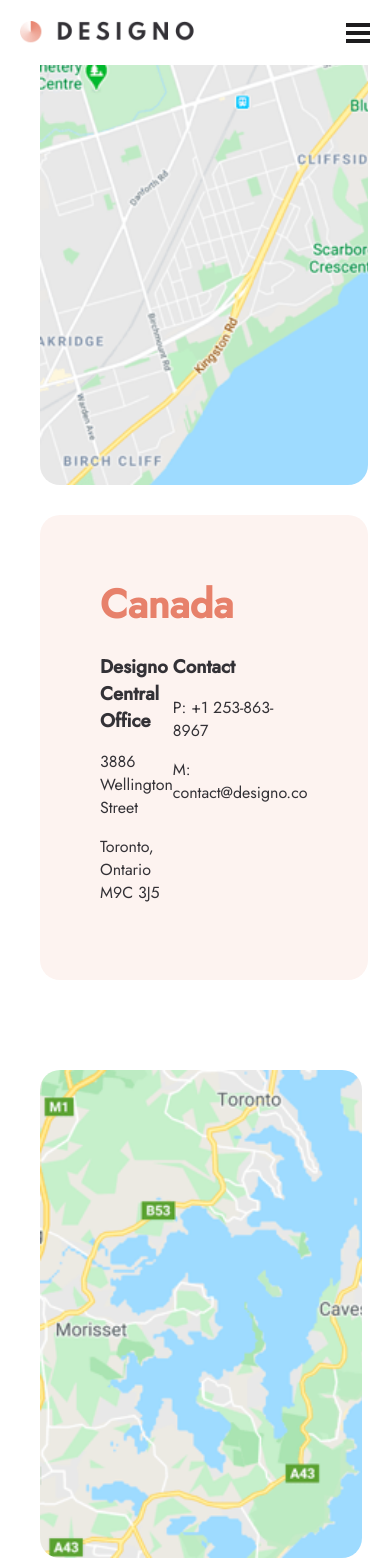
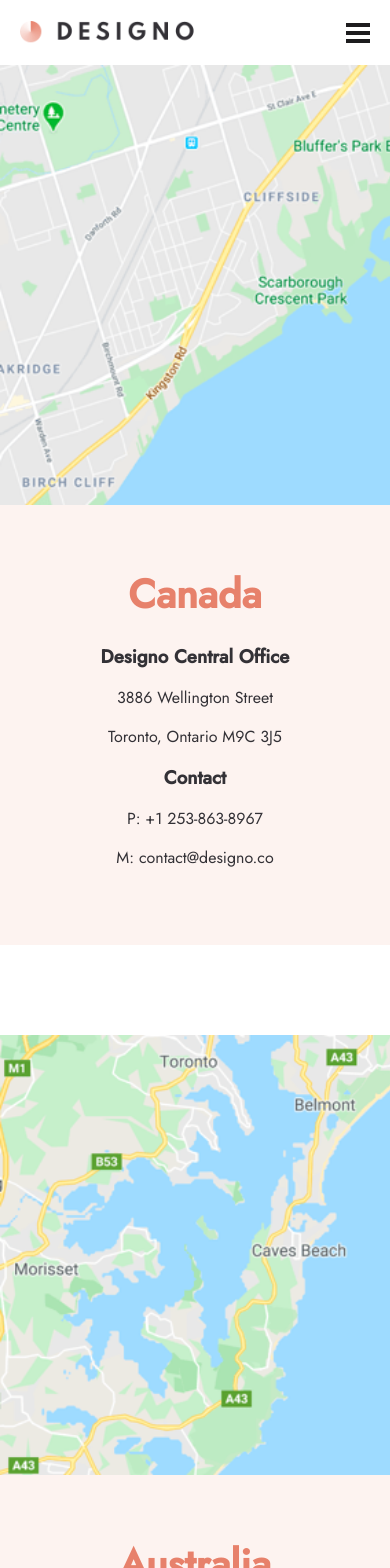
Before and after one commit to curlos/designo-agency-website, a Next.js app: page /locations in a window 390 px wide. Shown: the top 1568 px of the page. Built offline with nearby package versions, Linux system fonts and the light colour scheme.

Commit message:
Add mobile queries for locations page

```diff
--- a/components/CallToAction.js
+++ b/components/CallToAction.js
@@ -14,6 +14,8 @@ const Container = styled.div`
   margin-top: 90px;
   margin-bottom: -70px;
   position: relative;
+  margin-left: 70px;
+  margin-right: 70px;
 
   @media ${devices.tablet} {
     flex-direction: column;
--- a/components/LocationCountries.js
+++ b/components/LocationCountries.js
@@ -8,9 +8,14 @@ const Container = styled.div`
   flex-direction: column;
   gap: 20px;
   margin-bottom: 130px;
+  margin-top: 80px;
 
   @media ${devices.tablet} {
     gap: 90px;
+  };
+
+  @media ${devices.mobile} {
+    margin-top: 65px;
   };
 `
 
--- a/components/LocationCountry.js
+++ b/components/LocationCountry.js
@@ -11,6 +11,10 @@ const Container = styled.div`
     grid-template-columns: none;
     grid-template-rows: 1fr 1fr;
     gap: 30px;
+  };
+
+  @media ${devices.mobile} {
+    gap: 0px;
   };
 `
 
@@ -31,6 +35,12 @@ const CountryInfo = styled.div`
   @media ${devices.tablet} {
     padding: 60px;
   };
+
+  @media ${devices.mobile} {
+    border-radius: 0px;
+    text-align: center;
+    padding: 60px 40px;
+  };
 `
 
 const MapImage = styled.div`
@@ -43,11 +53,20 @@ const MapImage = styled.div`
   @media ${devices.tablet} {
     order: -1;
   };
+
+  @media ${devices.mobile} {
+    border-radius: 0px;
+  };
 `
 
 const AddressContact = styled.div`
   display: grid;
   grid-template-columns: 1fr 1fr;
+
+  @media ${devices.mobile} {
+    display: flex;
+    flex-direction: column;
+  };
 `
 
 const LocationCountry = ({ index, country }) => {
--- a/pages/locations/index.js
+++ b/pages/locations/index.js
@@ -6,15 +6,6 @@ import LocationCountries from '../../components/LocationCountries'
 import CallToAction from '../../components/CallToAction'
 import Footer from '../../components/Footer'
 import { devices } from '../../styles/media_queries'
-
-const Container = styled.main`
-  min-height: 100vh;
-  padding: 20px 70px;
-
-  @media ${devices.tablet} {
-    padding: 20px 40px;
-  };
-`
 
 export default function Location() {
   return (
@@ -27,11 +18,7 @@ export default function Location() {
       </Head>
 
       <Navbar />
-
-      <Container>
-        <LocationCountries />
-      </Container>
-
+      <LocationCountries />
       <CallToAction />
       <Footer />
     </div>
```
